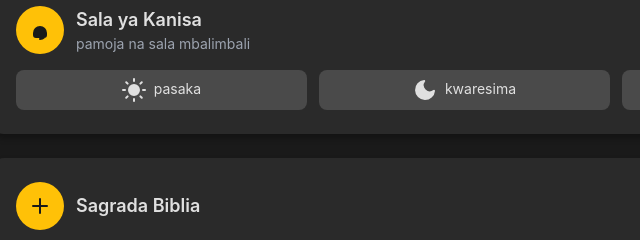
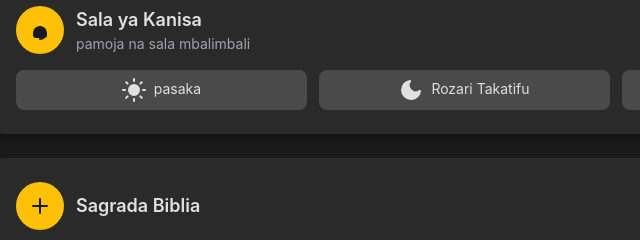
Before and after one commit to collo670/i-prayer, a website: page index.html in a window 1280 px wide. Shown: the part 462-702 px from the top of the page, 24-664 px from the left. Drawn offline with Linux system fonts and the light colour scheme.

Commit message:
razari update

```diff
--- a/index.html
+++ b/index.html
@@ -243,11 +243,11 @@
                     </svg>
                     pasaka
                 </a>
-                <a href="visperas.html" class="grid-link-item">
+                <a href="rozari.html" class="grid-link-item">
                     <svg class="svg-icon inline-block mr-1" viewBox="0 0 24 24" stroke="currentColor" stroke-width="2" fill="none" stroke-linecap="round" stroke-linejoin="round">
                         <path d="M21 12.79A9 9 0 1 1 11.21 3 7 7 0 0 0 21 12.79z"></path>
                     </svg>
-                    kwaresima
+                    Rozari Takatifu
                 </a>
                 <a href="amefufuka.html" class="grid-link-item">
                     <svg class="svg-icon inline-block mr-1" viewBox="0 0 24 24" stroke="currentColor" stroke-width="2" fill="none" stroke-linecap="round" stroke-linejoin="round">
```
